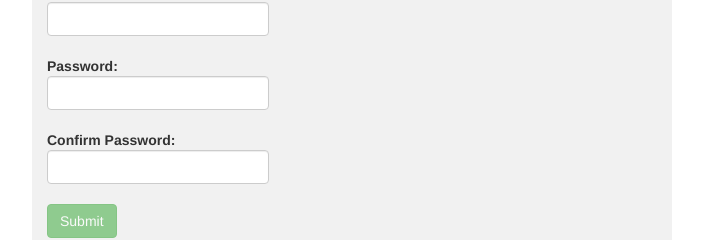
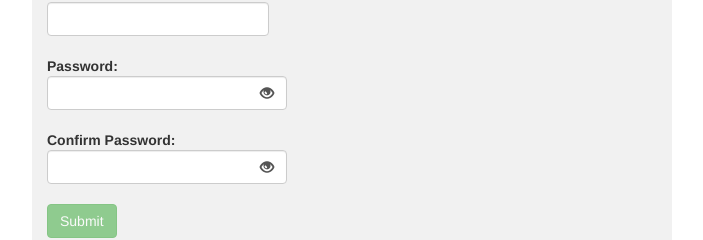
Before and after one commit to ajind033/Signup-Form, an Angular app: page / in a window 1280 px wide. Shown: the part 390-630 px from the top of the page, without its empty margins (288-991 px from the left). Built offline with nearby package versions, Linux system fonts and the light colour scheme.

Commit message:
patch of password toggle

```diff
--- a/src/app/details-table/details-table.component.css
+++ b/src/app/details-table/details-table.component.css
@@ -1,7 +1,10 @@
-@import url('https://maxcdn.bootstrapcdn.com/bootstrap/4.1.0/css/bootstrap.min.css');
 .tableContainer {
   max-width: 50%;
   background-color: #f1f1f1;
   margin: auto;
   font-size: 18px;
 }
+#passId{
+  border: none;
+  background-color: inherit;
+}
--- a/src/app/details-table/details-table.component.html
+++ b/src/app/details-table/details-table.component.html
@@ -1,5 +1,33 @@
 <div class="tableContainer" align="center">
   <h1>User Details</h1>
-  <table class=" table table-hover" id="userDetails"></table>
+  <table class=" table table-hover" id="userDetails">
+    <tr>
+      <td>Employee Id:</td>
+      <td>{{detailsData.empid}}</td>
+    </tr>
+    <tr>
+      <td>First Name:</td>
+      <td>{{detailsData.fname}}</td>
+    </tr>
+    <tr>
+      <td>Last Name:</td>
+      <td>{{detailsData.fname}}</td>
+    </tr>
+    <tr>
+      <td>Gender:</td>
+      <td>{{detailsData.gender}}</td>
+    </tr>
+    <tr>
+      <td>Contact No:</td>
+      <td>{{detailsData.contact}}</td>
+    </tr>
+    <tr>
+      <td>Password:</td>
+      <td>
+        <input type = "password" id="passId" value={{detailsData.password}} disabled="disabled">
+        <span class="glyphicon glyphicon-eye-open" (click)='togglePass("passId")'></span>
+      </td>
+    </tr>
+  </table>
   <button (click)='editDetails()'>Edit Details</button>
 </div>
--- a/src/app/details-table/details-table.component.ts
+++ b/src/app/details-table/details-table.component.ts
@@ -10,30 +10,19 @@ export class DetailsTableComponent implements OnInit {
 
   constructor(private route: Router) { }
   data: object;
-  ngOnInit() {
-
-    this.data = JSON.parse(localStorage.getItem("signupDetails"));
-    var table = document.getElementById("userDetails");
-
-    for (let key in this.data) {
-      var trData = document.createElement("tr");
-
-      var td1 = document.createElement("td");
-      var node1 = document.createTextNode(key);
-      td1.appendChild(node1);
-      trData.appendChild(td1);
-
-      var td2 = document.createElement("td");
-      var node2 = document.createTextNode(this.data[key]);
-      td2.appendChild(node2);
-
-      trData.appendChild(td2);
-      table.appendChild(trData);
+  ngOnInit() {}
+  detailsData = JSON.parse(localStorage.getItem("signupDetails"));
+  togglePassFlag: boolean = false;
+  togglePass(id) {
+    if (this.togglePassFlag) {
+      document.getElementById(id).setAttribute('type', 'password');
     }
+    else {
+      document.getElementById(id).setAttribute('type', 'text');
+    }
+    this.togglePassFlag = !this.togglePassFlag;
   }
-
   editDetails() {
     this.route.navigate(["/editDetails"]);
   }
-
 }
--- a/src/app/register-from/register-from.component.css
+++ b/src/app/register-from/register-from.component.css
@@ -1,4 +1,3 @@
-@import url('https://unpkg.com/bootstrap@3.3.7/dist/css/bootstrap.min.css');
 .container {
   max-width: 50%;
   background-color: #f1f1f1;
--- a/src/app/register-from/register-from.component.html
+++ b/src/app/register-from/register-from.component.html
@@ -87,7 +87,10 @@
     <div class="form-group">
       <label>
         Password:
-        <input type="password" class="form-control" formControlName="password" maxlength="16">
+        <div class="form-control">
+        <input type="password" id="passwordId" style="border: none;" formControlName="password" maxlength="16">
+        <span class="glyphicon glyphicon-eye-open" (click)='togglePass("passwordId")'></span>
+      </div>
         <div *ngIf="getDetail.password.invalid && (getDetail.password.dirty || getDetail.password.touched)" class="alert alert-danger">
           <div *ngIf="getDetail.password.errors.required">
             It is required.
@@ -105,7 +108,10 @@
     <div class="form-group">
       <label>
         Confirm Password:
-        <input type="password" class="form-control" formControlName="confirmPassword" maxlength="16" (keyup)='checkPass()'>
+        <div class="form-control">
+          <input type="password" style="border: none;" id='confirmPasswordId' formControlName="confirmPassword" maxlength="16"(keyup)='checkPass()'>
+          <span class="glyphicon glyphicon-eye-open" (click)='togglePass("confirmPasswordId")'></span>
+        </div>
         <div *ngIf="!confrimPass && (getDetail.confirmPassword.dirty || getDetail.confirmPassword.touched)" class="alert alert-danger">
           Password doesn't match.
         </div>
--- a/src/app/register-from/register-from.component.ts
+++ b/src/app/register-from/register-from.component.ts
@@ -26,7 +26,6 @@ export class RegisterFromComponent implements OnInit {
 
       })
     }
-    console.log(this.userobj)
   }
   userobj = new Users();
   detailsForm = new FormGroup({
@@ -46,6 +45,16 @@ export class RegisterFromComponent implements OnInit {
   checkPass() {
     this.confrimPass = this.detailsForm.value.password === this.detailsForm.value.confirmPassword;
   }
+  togglePassFlag: boolean = false;
+  togglePass(id) {
+    if (this.togglePassFlag) {
+      document.getElementById(id).setAttribute('type', 'password');
+    }
+    else {
+      document.getElementById(id).setAttribute('type', 'text');
+    }
+    this.togglePassFlag = !this.togglePassFlag;
+  }
   onSubmit() {
     localStorage.setItem("signupDetails", JSON.stringify(this.detailsForm.value));
     this.route.navigate(["/userDetails"]);
--- a/src/styles.css
+++ b/src/styles.css
@@ -1 +1,2 @@
 /* You can add global styles to this file, and also import other style files */
+@import url('https://unpkg.com/bootstrap@3.3.7/dist/css/bootstrap.min.css');
```
